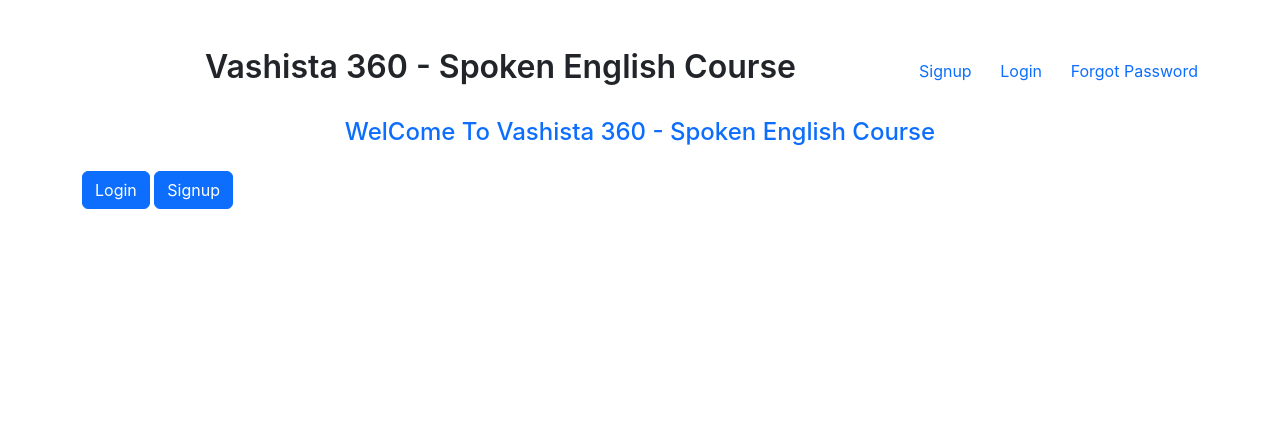
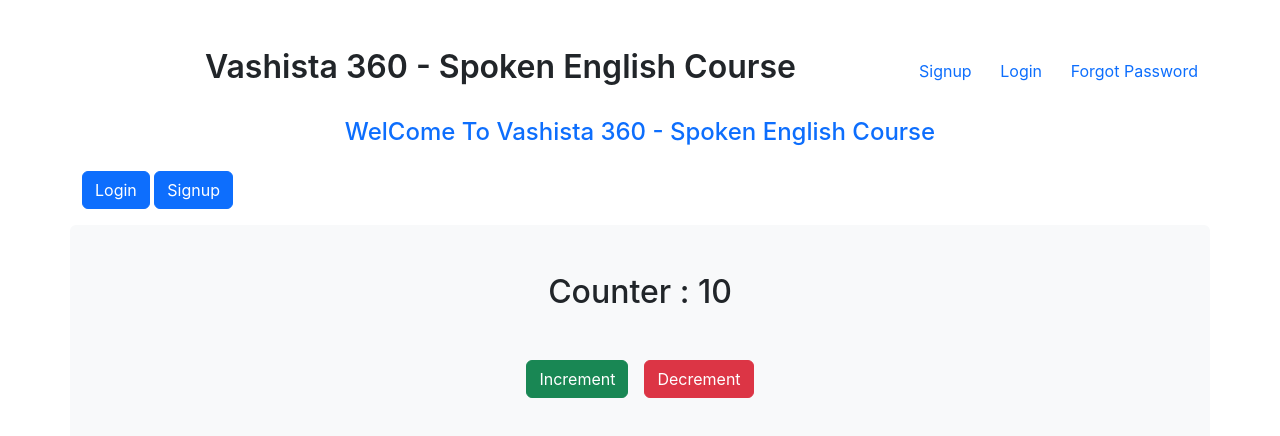
Before and after one commit to pradeepkumar724/react-app, a React (Create React App) app: page / in a window 1280 px wide. Shown: the top 436 px of the page. Built offline with nearby package versions, Linux system fonts and the light colour scheme.

Commit message:
Redux Stated

```diff
--- a/package.json
+++ b/package.json
@@ -3,12 +3,15 @@
   "version": "0.1.0",
   "private": true,
   "dependencies": {
+    "@reduxjs/toolkit": "^2.6.0",
     "axios": "^1.7.9",
     "cra-template": "1.2.0",
     "react": "^19.0.0",
     "react-dom": "^19.0.0",
+    "react-redux": "^9.2.0",
     "react-router-dom": "^7.1.5",
     "react-scripts": "5.0.1",
+    "redux": "^5.0.1",
     "web-vitals": "^4.2.4"
   },
   "scripts": {
--- a/src/App.js
+++ b/src/App.js
@@ -8,11 +8,14 @@ import HomeOne from "./HomeOne";
 import ProductsList from "./ProductsList";
 import ParentComponent from "./Dummy/ParentComponent";
 import UsersList from "./Users/UsersList";
+import { Provider } from "react-redux";
+import store from "./store/store";
 
 function App() {
   return (
     <div className="App">
       <header className="App-header">
+        <Provider store={store}>
         <BrowserRouter>
           <Routes>
             <Route path="/signup" Component={Signup} />
@@ -26,6 +29,7 @@ function App() {
             <Route path="/manage-users" Component={UsersList}/>
           </Routes>
         </BrowserRouter>
+        </Provider>
       </header>
     </div>
   );
--- a/src/Home.js
+++ b/src/Home.js
@@ -1,4 +1,10 @@
+// import { useState } from "react";
+import { useSelector } from "react-redux";
+
 function Home() {
+
+  // let [counter,setCounter] = useState(0);
+
   var loginUserId = localStorage.getItem("loginUserId");
   console.log(loginUserId);
 
@@ -7,6 +13,16 @@ function Home() {
     // console.log(localStorage.getItem("loginUserId"))
     window.location.reload();
   }
+
+  // function incrementHandler(){
+  //   setCounter(counter+1);
+  // }
+
+  // function decrementHandler(){
+  //   setCounter(counter-1);
+  // }
+
+  let counter = useSelector(state => state.counter);
 
   return (
     <div className="container">
@@ -37,6 +53,11 @@ function Home() {
             {loginUserId === null && <div className="mt-4"><a href="/login"><button className="btn btn-primary mr-4">Login</button></a> <a href="/signup"><button className="btn btn-primary mr-4">Signup</button></a></div>}
           </div>
         </div>
+        <div className="bg-light mt-3 rounded p-5 text-center">
+        <h2 className="mb-5">Counter : {counter}</h2>
+        <button className="btn btn-success me-3" >Increment</button>
+        <button className="btn btn-danger" >Decrement</button>
+        </div>
       </div>
     </div>
   );
--- /dev/null
+++ b/src/store/counter.js
@@ -0,0 +1,21 @@
+import { createSlice } from "@reduxjs/toolkit";
+
+let counterSlice = createSlice(
+    {
+        name:"counter",
+        initialState: 10,
+        reducers:{
+            increment : (state,action) => {
+                state = state+1
+                return state
+            },
+            decrement : (state,action) => {
+                state = state-1
+                return state
+            }
+        }
+    }
+)
+
+export const {increment,decrement} = counterSlice.actions;
+export default counterSlice.reducer;
--- /dev/null
+++ b/src/store/store.js
@@ -0,0 +1,8 @@
+import { configureStore } from "@reduxjs/toolkit";
+import conterReducer from './counter'
+
+export default configureStore({
+    reducer : {
+        counter : conterReducer
+    }
+})
```
Also changed, not shown: 1 other file (tests, documents, lock files or other folders).
